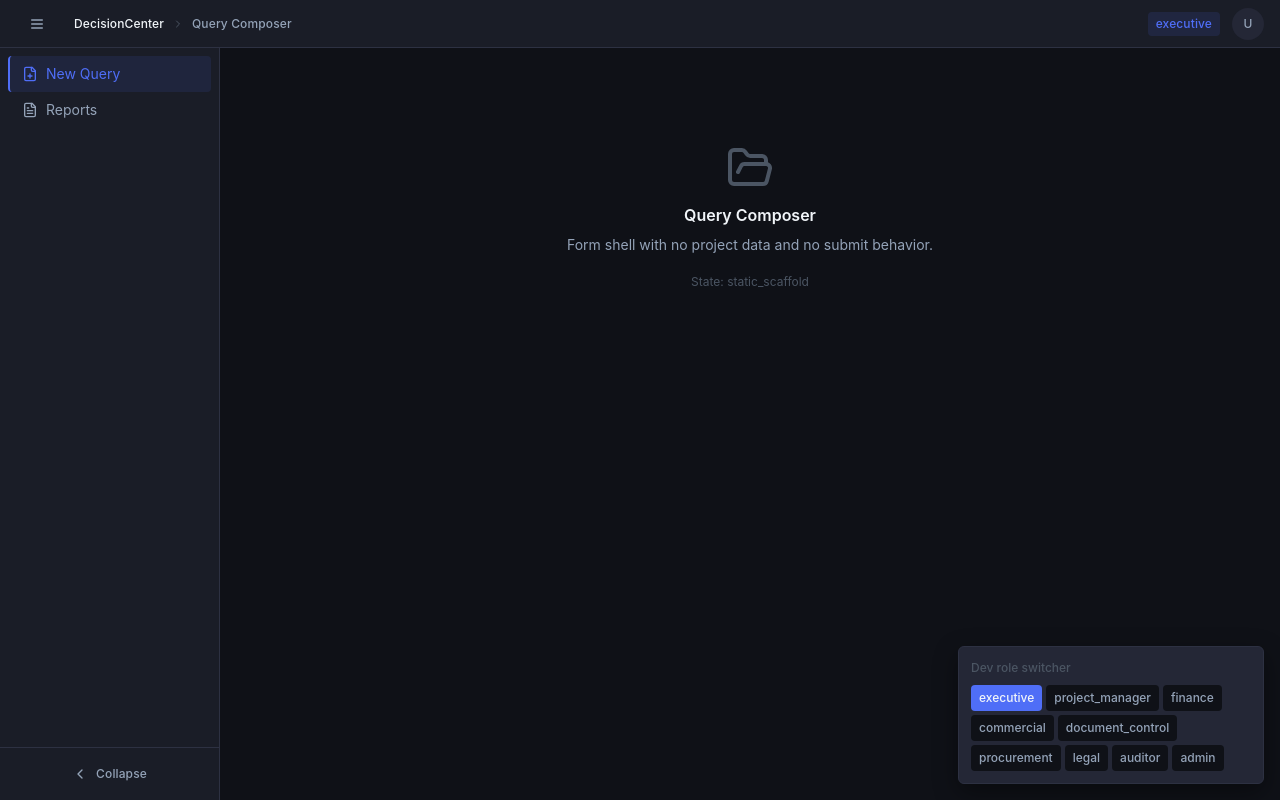
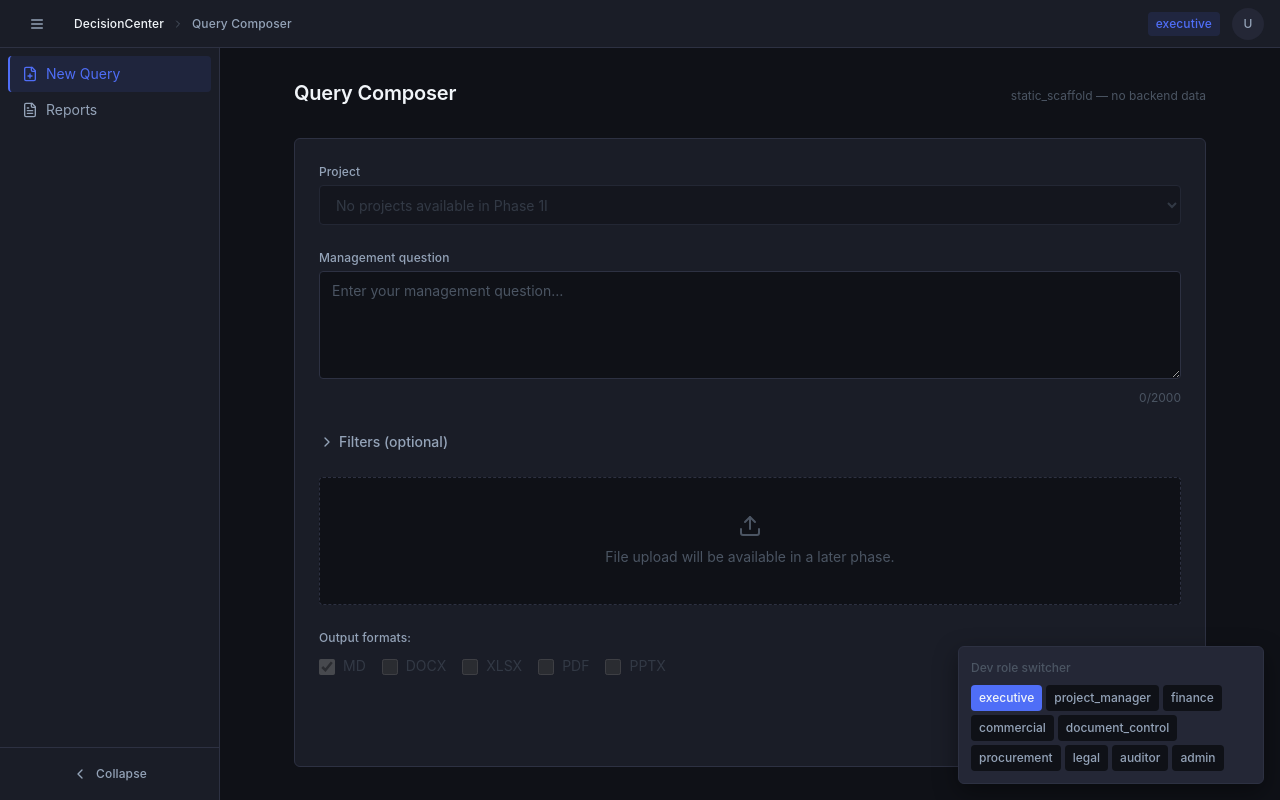
Before and after one commit to chyones/DecisionCenter, a React (Vite) app in the folder frontend/: page /#/workspace/new in a window 1280 px wide. Built offline with nearby package versions, Linux system fonts and the light colour scheme.

Commit message:
feat: add Phase 1I static query composer scaffold

```diff
--- a/frontend/src/routing/Router.tsx
+++ b/frontend/src/routing/Router.tsx
@@ -6,6 +6,7 @@ import { ForbiddenScreen } from '../screens/ForbiddenScreen';
 import { AdminHealthScreen } from '../screens/AdminHealthScreen';
 import { AdminPermissionsScreen } from '../screens/AdminPermissionsScreen';
 import { AdminSourceMappingScreen } from '../screens/AdminSourceMappingScreen';
+import { QueryComposerScreen } from '../screens/QueryComposerScreen';
 
 export function Router() {
   const { role } = useRole();
@@ -25,13 +26,7 @@ export function Router() {
 
   // Workspace routes
   if (path === '/workspace/new') {
-    return (
-      <PlaceholderScreen
-        title="Query Composer"
-        state="static_scaffold"
-        body="Form shell with no project data and no submit behavior."
-      />
-    );
+    return <QueryComposerScreen />;
   }
 
   if (path === '/workspace/reports') {
--- /dev/null
+++ b/frontend/src/screens/QueryComposerScreen.tsx
@@ -0,0 +1,156 @@
+/**
+ * Static Query Composer shell (Phase 1I Slice 9).
+ *
+ * Per `docs/design/PHASE_1I_UI_CONTRACT.md` §E.2:
+ * - Form layout with no project data and no submit behavior.
+ * - Query textarea is enabled for local typing only; text is ephemeral.
+ * - All other inputs are disabled.
+ * - No upload handler, no API calls.
+ */
+
+import { useState } from 'react';
+import { Upload, ChevronDown, ChevronRight } from 'lucide-react';
+
+import { Button } from '../components';
+
+const OUTPUT_FORMATS = [
+  { label: 'MD', checked: true },
+  { label: 'DOCX', checked: false },
+  { label: 'XLSX', checked: false },
+  { label: 'PDF', checked: false },
+  { label: 'PPTX', checked: false },
+];
+
+const FILTER_FIELDS = [
+  { label: 'Contract No.', placeholder: 'e.g. CON-001' },
+  { label: 'Vendor', placeholder: 'e.g. Vendor name' },
+  { label: 'Date range', placeholder: 'e.g. 2026-01-01 to 2026-12-31' },
+  { label: 'Document type', placeholder: 'e.g. Contract, Claim, Notice' },
+];
+
+export function QueryComposerScreen() {
+  const [query, setQuery] = useState('');
+  const [filtersOpen, setFiltersOpen] = useState(false);
+  const maxLength = 2000;
+
+  return (
+    <div>
+      {/* Page header (contract §I.3) */}
+      <div className="mb-8 flex items-baseline justify-between">
+        <h1 className="text-display font-semibold text-text-primary">
+          Query Composer
+        </h1>
+        <span className="text-caption text-text-muted">
+          static_scaffold — no backend data
+        </span>
+      </div>
+
+      {/* Form card (contract §E.2) */}
+      <div className="rounded-md border border-border bg-surface-raised p-6">
+        <div className="space-y-6">
+          {/* Project selector */}
+          <div>
+            <label className="mb-1 block text-label text-text-secondary">
+              Project
+            </label>
+            <select
+              disabled
+              className="h-10 w-full cursor-not-allowed rounded-sm border border-border bg-surface-base px-3 text-body text-text-muted opacity-50"
+            >
+              <option>No projects available in Phase 1I</option>
+            </select>
+          </div>
+
+          {/* Query textarea */}
+          <div>
+            <label className="mb-1 block text-label text-text-secondary">
+              Management question
+            </label>
+            <textarea
+              value={query}
+              onChange={(e) => setQuery(e.target.value)}
+              maxLength={maxLength}
+              placeholder="Enter your management question…"
+              rows={4}
+              className="w-full min-h-[96px] resize-y rounded-sm border border-border bg-surface-base px-3 py-2 text-body text-text-primary placeholder:text-text-muted focus:border-accent focus:outline-none focus:ring-2 focus:ring-accent focus:ring-offset-2 focus:ring-offset-surface-base transition-colors duration-150"
+            />
+            <div className="mt-1 text-right text-caption text-text-muted">
+              {query.length}/{maxLength}
+            </div>
+          </div>
+
+          {/* Filters section */}
+          <div>
+            <button
+              type="button"
+              onClick={() => setFiltersOpen((v) => !v)}
+              className="flex items-center gap-1 text-body font-medium text-text-secondary hover:text-text-primary transition-colors duration-150"
+            >
+              {filtersOpen ? (
+                <ChevronDown className="h-4 w-4" />
+              ) : (
+                <ChevronRight className="h-4 w-4" />
+              )}
+              Filters (optional)
+            </button>
+            {filtersOpen && (
+              <div className="mt-3 grid grid-cols-1 gap-4 sm:grid-cols-2">
+                {FILTER_FIELDS.map((field) => (
+                  <div key={field.label}>
+                    <label className="mb-1 block text-label text-text-secondary">
+                      {field.label}
+                    </label>
+                    <input
+                      type="text"
+                      disabled
+                      placeholder={field.placeholder}
+                      className="h-10 w-full cursor-not-allowed rounded-sm border border-border bg-surface-base px-3 text-body text-text-muted opacity-50"
+                    />
+                  </div>
+                ))}
+              </div>
+            )}
+          </div>
+
+          {/* Upload zone */}
+          <div className="flex h-32 flex-col items-center justify-center rounded-sm border border-dashed border-border bg-surface-base">
+            <Upload className="h-6 w-6 text-text-muted" />
+            <p className="mt-2 text-body text-text-muted">
+              File upload will be available in a later phase.
+            </p>
+          </div>
+
+          {/* Output formats */}
+          <div>
+            <span className="mb-2 block text-label text-text-secondary">
+              Output formats:
+            </span>
+            <div className="flex flex-wrap gap-4">
+              {OUTPUT_FORMATS.map((fmt) => (
+                <label
+                  key={fmt.label}
+                  className="inline-flex cursor-not-allowed items-center gap-2 text-body text-text-muted opacity-50"
+                >
+                  <input
+                    type="checkbox"
+                    checked={fmt.checked}
+                    disabled
+                    className="h-4 w-4 rounded-sm border-border"
+                  />
+                  {fmt.label}
+                </label>
+              ))}
+            </div>
+          </div>
+
+          {/* Action row */}
+          <div className="flex justify-end">
+            <Button variant="primary" disabled>
+              Generate Report →
+            </Button>
+          </div>
+        </div>
+      </div>
+    </div>
+  );
+}
--- a/frontend/src/screens/index.ts
+++ b/frontend/src/screens/index.ts
@@ -3,3 +3,4 @@ export { ForbiddenScreen } from './ForbiddenScreen';
 export { AdminHealthScreen } from './AdminHealthScreen';
 export { AdminPermissionsScreen } from './AdminPermissionsScreen';
 export { AdminSourceMappingScreen } from './AdminSourceMappingScreen';
+export { QueryComposerScreen } from './QueryComposerScreen';
```
